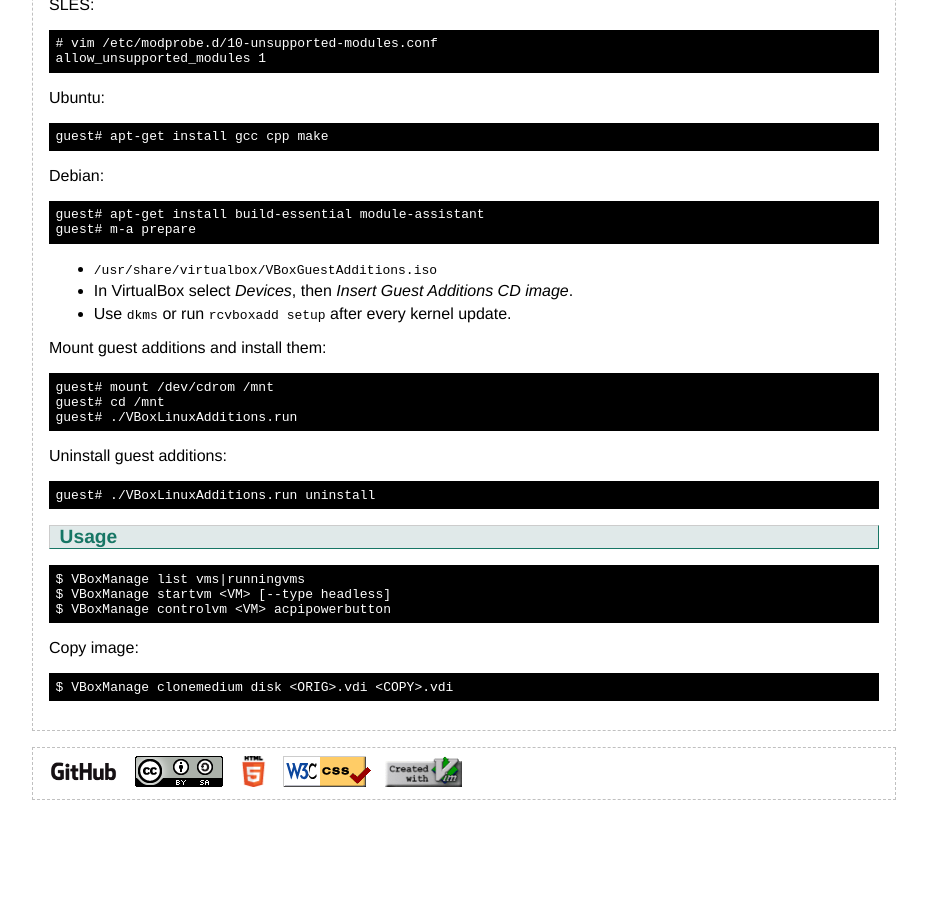
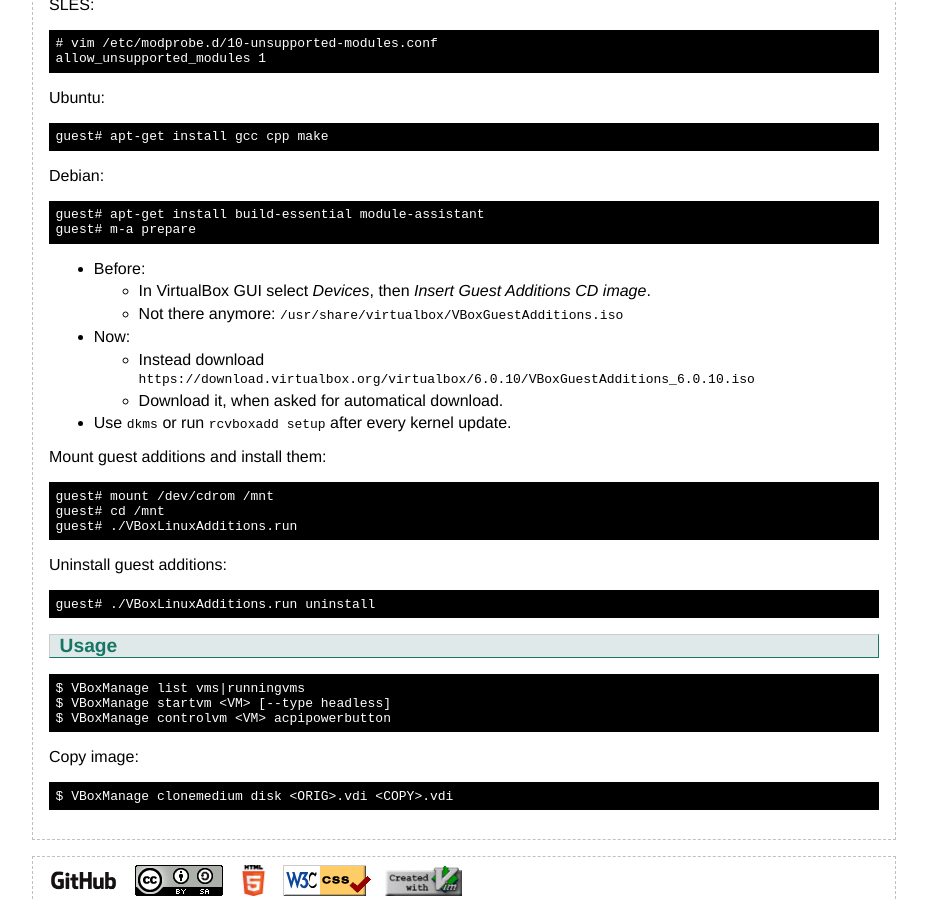
Before and after one commit to flyinggreenfrog/flyinggreenfrog.github.io, a Jekyll site: the page built from knowledgebase/virtualbox.md, in a window 1280 px wide and 900 px high, scrolled down 1389 px. Shown: the whole window, without its empty margins (176-1103 px from the left). Built offline with Jekyll 4.4.1, drawn with Linux system fonts in a browser that asks for light colours; before the commit the page ends 2221 px from its top, so only the background shows below that.

Commit message:
Work on knowledgebase virtualbox.

````diff
--- a/knowledgebase/virtualbox.md
+++ b/knowledgebase/virtualbox.md
@@ -108,8 +108,12 @@ guest# apt-get install build-essential module-assistant
 guest# m-a prepare
 ```
 
-* `/usr/share/virtualbox/VBoxGuestAdditions.iso`
-* In VirtualBox select _Devices_, then _Insert Guest Additions CD image_.
+* Before:
+  - In VirtualBox GUI select _Devices_, then _Insert Guest Additions CD image_.
+  - Not there anymore: `/usr/share/virtualbox/VBoxGuestAdditions.iso`
+* Now:
+  - Instead download `https://download.virtualbox.org/virtualbox/6.0.10/VBoxGuestAdditions_6.0.10.iso`
+  - Download it, when asked for automatical download.
 * Use `dkms` or run `rcvboxadd setup` after every kernel update.
 
 Mount guest additions and install them:
````
Also changed, not shown: other parts of knowledgebase/virtualbox.md (+1 -1 lines).
